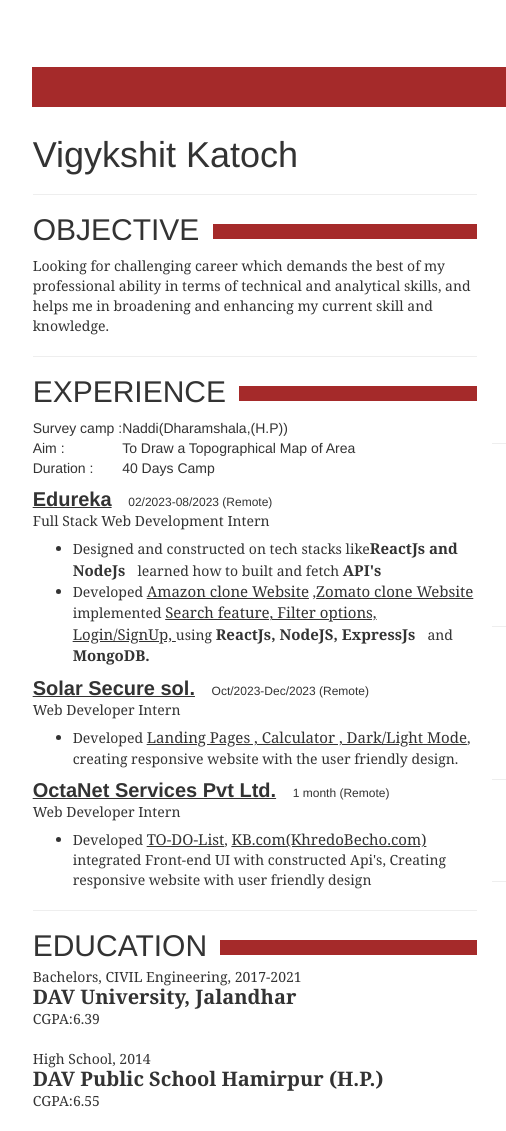
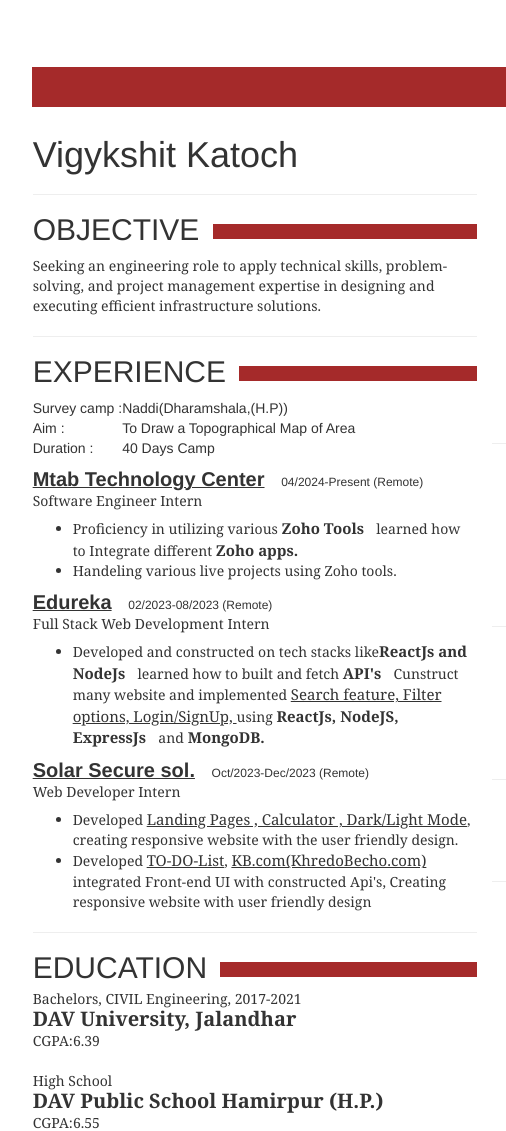
Before and after one commit to Vigykshit/Resume, a plain HTML site: page index.html in a window 1280 px wide. Shown: the top 1131 px of the page, 232-738 px from the left. Drawn offline with nearby package versions, Linux system fonts and the light colour scheme.

Commit message:
first commit

```diff
--- a/index.html
+++ b/index.html
@@ -21,7 +21,7 @@
            <h2> OBJECTIVE</h2>
             <div class="sectionimage"></div>
            </div>
-            <p>Looking for challenging career which demands the best of my professional ability in terms of technical and analytical skills, and helps me in broadening and enhancing my current skill and knowledge. </p>
+            <p>Seeking an engineering role to apply technical skills, problem-solving, and project management expertise in designing and executing efficient infrastructure solutions. </p>
           <hr>
            <div class="sec11">
           <h2>EXPERIENCE</h2>
@@ -44,32 +44,30 @@
                 </tr>
               </table>
 
-
-
-             <u><h6><b>Edureka</b></u> 02/2023-08/2023 (Remote)</h6>
-            <h5 class="intern">Full Stack Web Development Intern</h5>
-            <!-- <h5><u>Amazon Clone App</u></h5>
-            <p>It is an e-commerce live web application for shopping various product.</p>
-            <h5><u>Zomato Clone App</u></h5>
-            <p>It is an e-commerce live web application for odering food</p>
-            <h4><u>RELATED EXPERIENCE:-</u></h4> -->
+              <u><h6><b>Mtab Technology Center</b></u> 04/2024-Present (Remote)</h6>
+            <h5 class="intern">Software Engineer Intern</h5>
            <ul>
-            <li>Designed and constructed on tech stacks like<b class="bold">ReactJs and NodeJs</b>learned how to built and fetch <B class="bold">API's</B></li>
-             <li>Developed <u>Amazon clone Website</u> ,<u>Zomato clone Website </u>implemented <u> Search feature, Filter options, Login/SignUp, </u>using <B class="bold">ReactJs, NodeJS, ExpressJs</B>and<B class="bold"> MongoDB.</B></li>
+            <li>Proficiency in utilizing various <b class="bold">Zoho Tools</b>learned how to Integrate different <B class="bold">Zoho apps.</B></li>
+             <li>Handeling various live projects using Zoho tools.</li>
 
 
            </ul>
+              <u><h6><b>Edureka</b></u> 02/2023-08/2023 (Remote)</h6>
+              <h5 class="intern">Full Stack Web Development Intern</h5>
+             <ul>
+               <li>Developed and constructed on tech stacks like<b class="bold">ReactJs and NodeJs</b>learned how to built and fetch <B class="bold">API's</B>Cunstruct many website and implemented <u> Search feature, Filter options, Login/SignUp, </u>using <B class="bold">ReactJs, NodeJS, ExpressJs</B>and<B class="bold"> MongoDB.</B></li>
+
+
+             </ul>
+
+
            <u><h6><b>Solar Secure sol.</b></u>  Oct/2023-Dec/2023 (Remote) </h6>
             <h5 class="intern">Web Developer Intern</h5>
             <ul>
             <li>Developed <u>Landing Pages , Calculator , Dark/Light Mode</u>, creating responsive website with the user friendly design.</li>
+            <li>Developed <u>TO-DO-List</u>, <u>KB.com(KhredoBecho.com)</u> integrated Front-end UI with constructed Api's, Creating responsive website with user friendly design</li>
         </ul>
-            <u><h6><b>OctaNet Services Pvt Ltd.</b></u> 1 month (Remote) </h6>
-            <h5 class="intern">Web Developer Intern</h5>
-            <ul>
-            <li>Developed <u>TO-DO-List</u>, <u>KB.com(KhredoBecho.com)</u> integrated Front-end UI with constructed Api's, Creating responsive website with user friendly design</li>
 
-        </ul>
            <hr/>
            <div class="sec11">
             <h2>EDUCATION</h2>
@@ -82,7 +80,7 @@
            </div>
            <br/>
            <div class="civil">
-            <p>High School, 2014</p>
+            <p>High School</p>
             <p><b>DAV Public School Hamirpur (H.P.) </b></p>
             <p>CGPA:6.55</p>
            </div>
```
